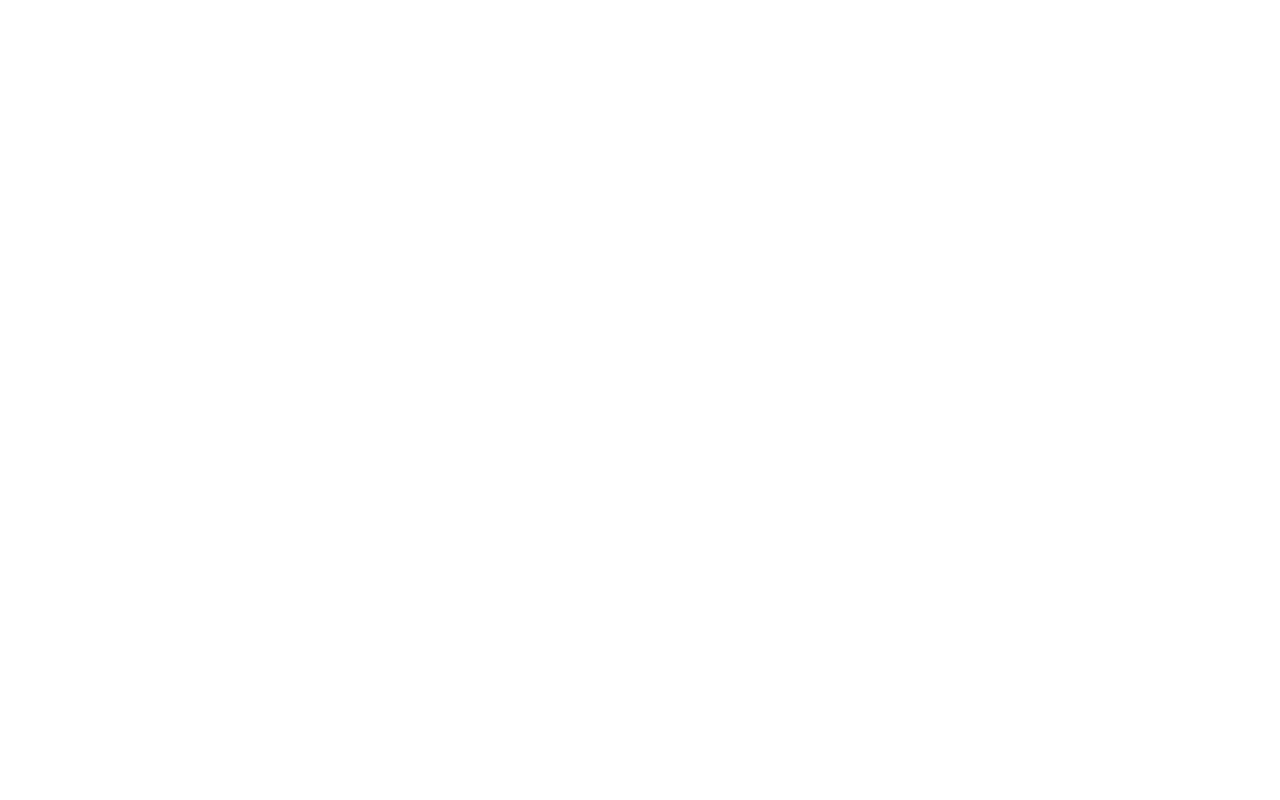
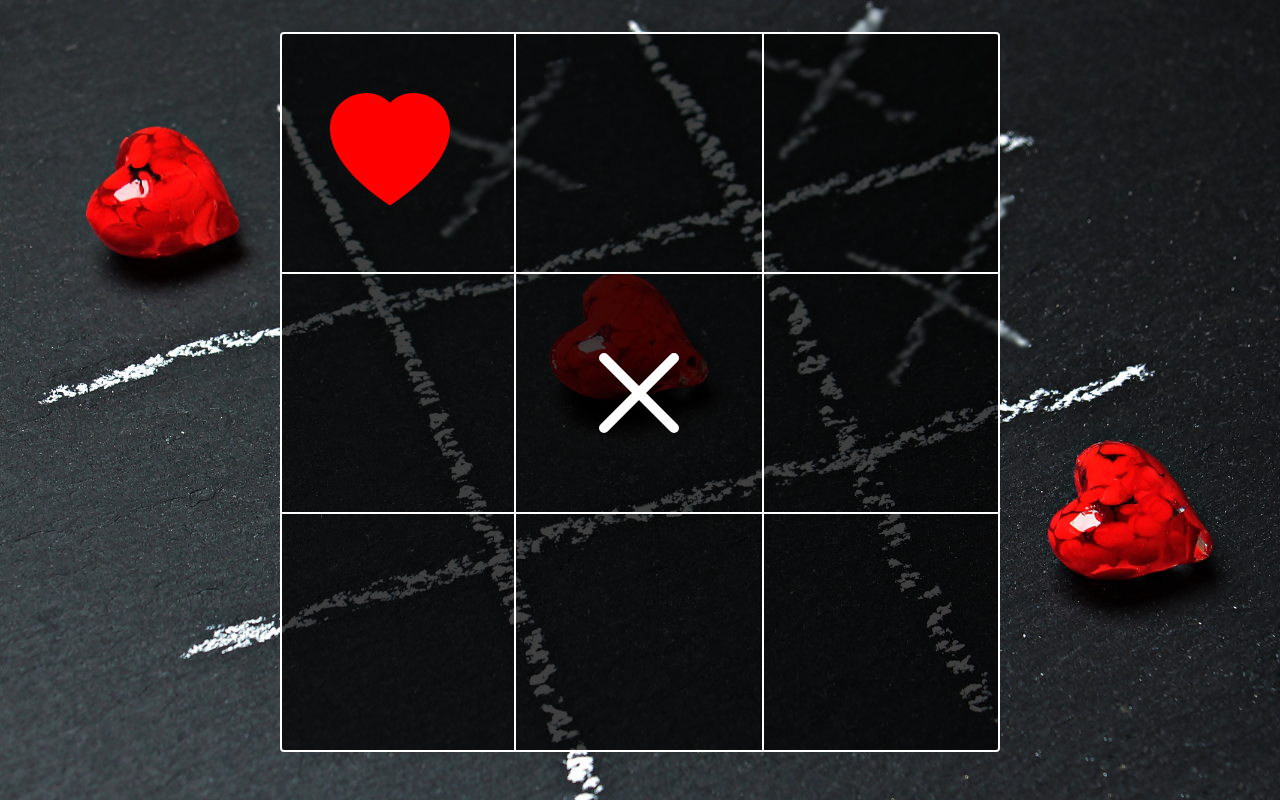
Before and after one commit to taiwocoker/JavaScript_Tic-Tac-Toe, a plain HTML site: page index.html in a window 1280 px wide. Drawn offline with nearby package versions, Linux system fonts and the light colour scheme.

Commit message:
Styled the gameboard

```diff
--- a/assets/css/style.css
+++ b/assets/css/style.css
@@ -0,0 +1,58 @@
+div {
+    padding: 0 !important;
+    overflow: hidden;
+}
+.bg-image {
+    height: 100vh;
+    padding: 0;
+    margin: 0;
+    background-image: url(../images/bg-image.jpg);
+    background-repeat: no-repeat;
+    background-position: center;
+    background-size: cover;
+}
+
+.fit-screen {
+    height: 100%;
+}
+
+.game-board {
+    width: 90vh;
+    height: 90vh;
+    background: rgba(0, 0, 0, .75) !important;
+    border: 2px solid white !important;
+    color: white;
+}
+
+.tiles {
+    display: flex;
+    flex-direction: column;
+    justify-content: center;
+    align-items: center;
+}
+
+.tiles-height {
+    height: 30vh;
+}
+
+.bottom-border {
+    border-bottom: 2px solid #ffffff;
+}
+
+.right-border {
+    border-right: 2px solid #ffffff;
+}
+
+.tiles:hover {
+    box-shadow: inset 0 0 10px #ffffff;
+}
+
+.red-heart {
+    font-size: 15vh;
+    color: red;
+}
+
+.white-cross {
+    font-size: 20vh;
+    color: white;
+}
--- a/index.html
+++ b/index.html
@@ -5,8 +5,42 @@
     <meta name="viewport" content="width=device-width, initial-scale=1.0">
     <title>Tic-Tac-Toe Game</title>
     <link rel="stylesheet" href="assets/css/style.css">
+    <link rel="stylesheet" href="https://stackpath.bootstrapcdn.com/bootstrap/4.1.3/css/bootstrap.min.css" integrity="sha384-MCw98/SFnGE8fJT3GXwEOngsV7Zt27NXFoaoApmYm81iuXoPkFOJwJ8ERdknLPMO" crossorigin="anonymous">
 </head>
-<body>
+<body class="bg-image">
+
+    <div class="container fit-screen ">
+        <div class="row justify-content-center align-items-center fit-screen ">
+            <div class="card mb-3 game-board">
+                <div class="card-body">
+                    <div class="row bottom-border tiles-height">
+                        <div class="col-4 right-border tiles">
+                            <svg class="red-heart" width="1em" height="1em" viewBox="0 0 16 16" class="bi bi-heart-fill" fill="currentColor" xmlns="http://www.w3.org/2000/svg">
+                                <path fill-rule="evenodd" d="M8 1.314C12.438-3.248 23.534 4.735 8 15-7.534 4.736 3.562-3.248 8 1.314z"/>
+                            </svg>
+                        </div>
+                        <div class="col-4 col-4 right-border tiles"></div>
+                        <div class="col-4 tiles"></div>
+                    </div>
+                    <div class="row bottom-border tiles-height">
+                        <div class="col-4 col-4 right-border tiles"></div>
+                        <div class="col-4 col-4 right-border tiles">
+                            <svg class="white-cross" width="1em" height="1em" viewBox="0 0 16 16" class="bi bi-x" fill="currentColor" xmlns="http://www.w3.org/2000/svg">
+                                <path fill-rule="evenodd" d="M11.854 4.146a.5.5 0 0 1 0 .708l-7 7a.5.5 0 0 1-.708-.708l7-7a.5.5 0 0 1 .708 0z"/>
+                                <path fill-rule="evenodd" d="M4.146 4.146a.5.5 0 0 0 0 .708l7 7a.5.5 0 0 0 .708-.708l-7-7a.5.5 0 0 0-.708 0z"/>
+                            </svg>
+                        </div>
+                        <div class="col-4 tiles"></div>
+                    </div>
+                    <div class="row tiles-height">
+                        <div class="col-4 col-4 right-border tiles"></div>
+                        <div class="col-4 col-4 right-border tiles"></div>
+                        <div class="col-4 tiles"></div>
+                    </div>
+                </div>
+            </div>
+        </div>
+    </div>
 
     <script src="assets/js/dom_actions.js"></script>
     <script src="assets/js/index.js"></script>
```
Also changed, not shown: assets/images/bg-image.jpg (added).
